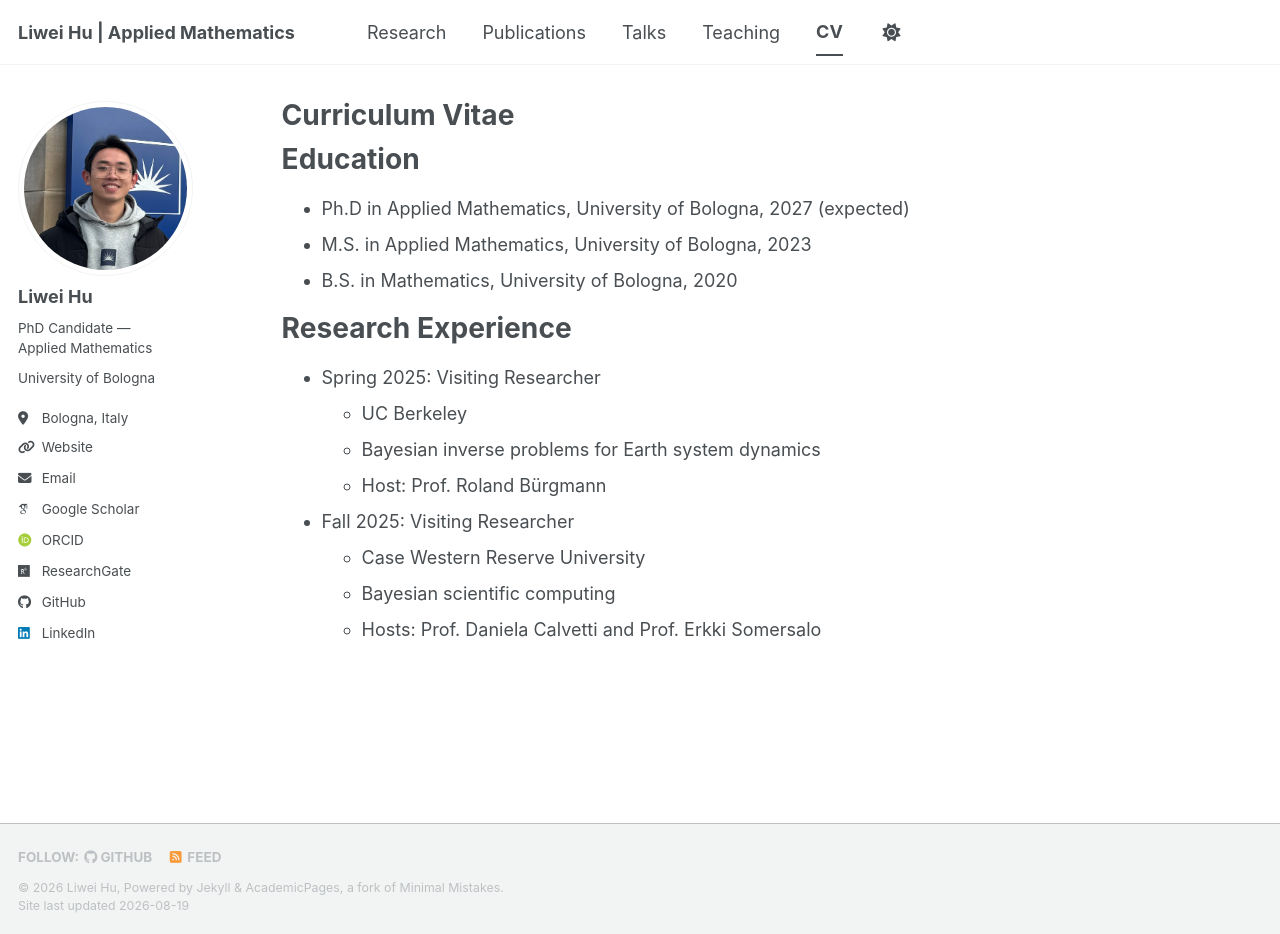
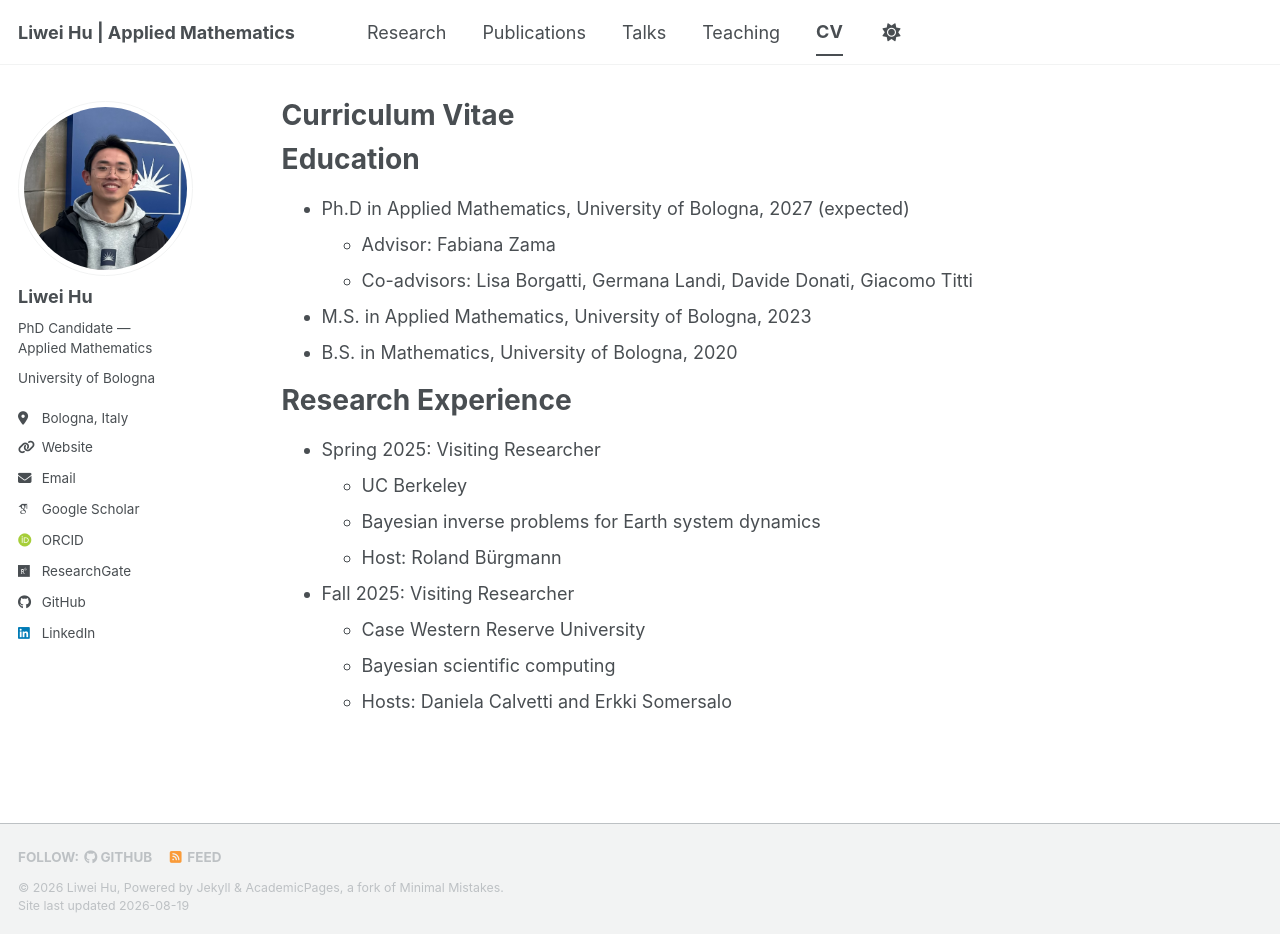
Before and after one commit to liweihu2/liweihu2.github.io, a Jekyll site: the page built from _pages/cv.md, in a window 1280 px wide and 934 px high. Built offline with Jekyll 4.4.1, drawn with Linux system fonts in a browser that asks for light colours; some web fonts are replaced; a script bundle is joined from its source files by our own code; library files that are not in the unit come from our copies.

```diff
--- a/_pages/cv.md
+++ b/_pages/cv.md
@@ -12,6 +12,8 @@ redirect_from:
 Education
 ======
 * Ph.D in Applied Mathematics, University of Bologna, 2027 (expected)
+  * Advisor: Fabiana Zama
+  * Co-advisors: Lisa Borgatti, Germana Landi, Davide Donati, Giacomo Titti
 * M.S. in Applied Mathematics, University of Bologna, 2023
 * B.S. in Mathematics, University of Bologna, 2020
 
@@ -20,9 +22,9 @@ Research Experience
 * Spring 2025: Visiting Researcher
   * UC Berkeley
   * Bayesian inverse problems for Earth system dynamics
-  * Host: Prof. Roland Bürgmann
+  * Host: Roland Bürgmann
 
 * Fall 2025: Visiting Researcher
   * Case Western Reserve University
   * Bayesian scientific computing
-  * Hosts: Prof. Daniela Calvetti and Prof. Erkki Somersalo
+  * Hosts: Daniela Calvetti and Erkki Somersalo
```
Also changed, not shown: _pages/about.md (+1 -1 lines).
